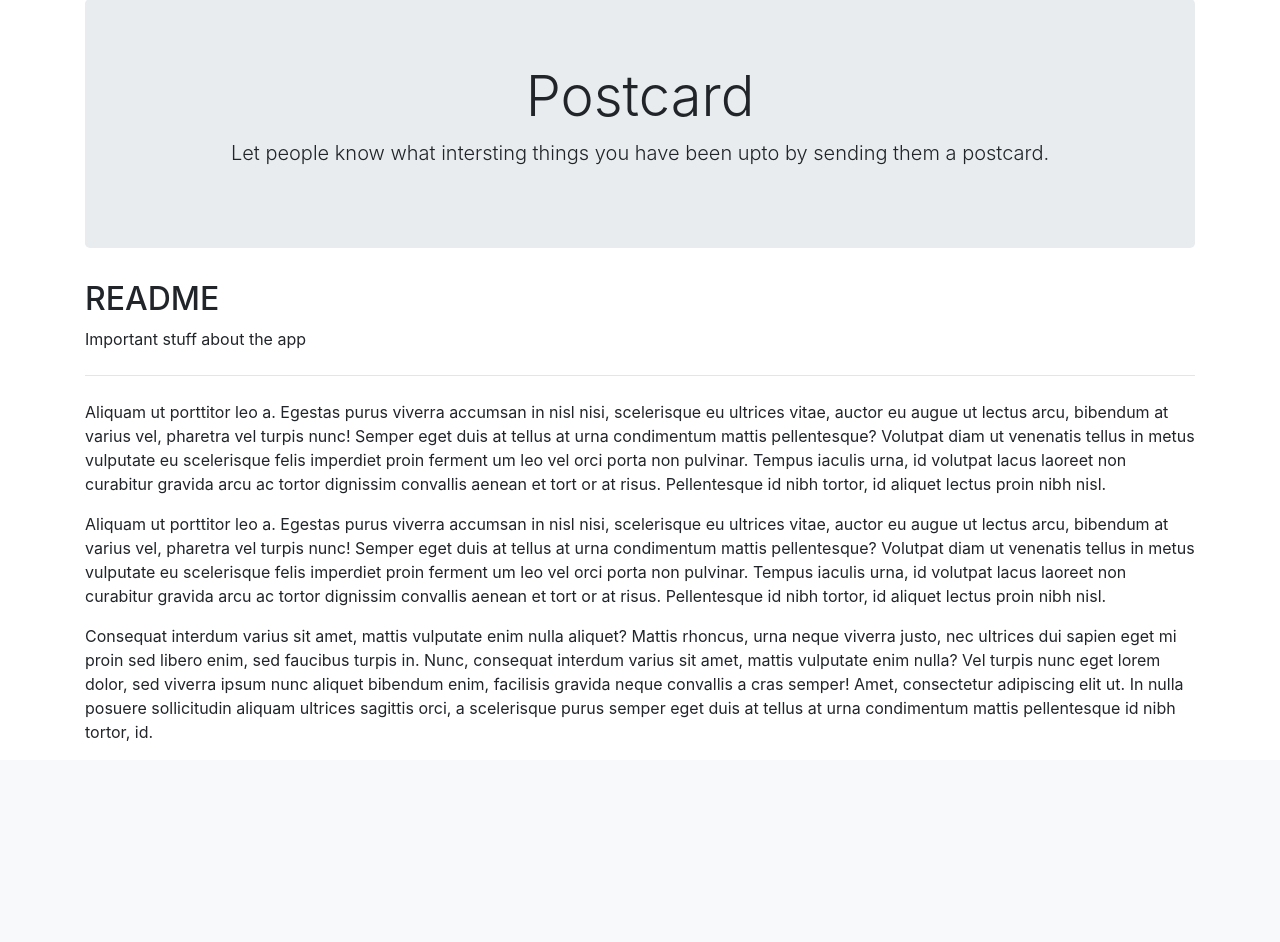
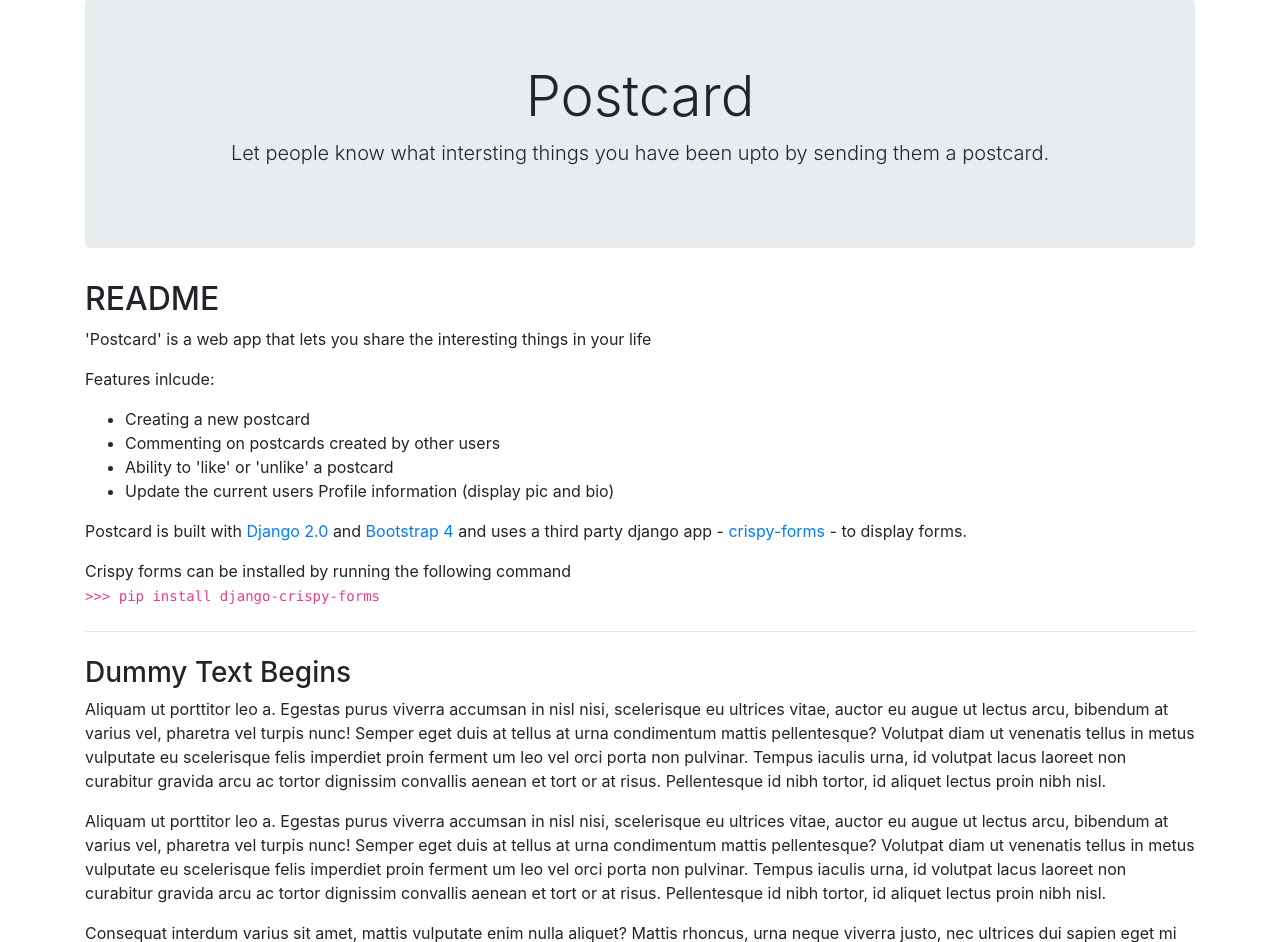
Before and after one commit to siddharthisaiah/spritle, a Django app: page / in a window 1280 px wide. Shown: the part 70-1012 px from the top of the page. Before the commit the page ends 811 px from the top, so only its background shows below. Run offline with Django 3.2, Linux system fonts and the light colour scheme; some libraries are stand-ins or nearby versions.

Commit message:
added a small 'readme' on the index page

```diff
--- a/spritle/postcard/templates/postcard/index.html
+++ b/spritle/postcard/templates/postcard/index.html
@@ -20,11 +20,25 @@
 
             <h2>README</h2>
 
-            <p>Important stuff about the app</p>
+            <p>'Postcard' is a web app that lets you share the interesting things in your life</p>
+            <p>Features inlcude:</p>
+            <ul>
+                <li>Creating a new postcard</li>
+                <li>Commenting on postcards created by other users</li>
+                <li>Ability to 'like' or 'unlike' a postcard</li>
+                <li>Update the current users Profile information (display pic and bio)</li>
+            </ul>
+
+            <p>Postcard is built with <a href="https://www.djangoproject.com/">Django 2.0</a> and <a href="https://getbootstrap.com/">Bootstrap 4</a> and uses a third party django app - <a href="https://django-crispy-forms.readthedocs.io/en/latest/">crispy-forms</a> - to display forms.</p>
+            <p>Crispy forms can be installed by running the following command
+                <br/>
+		<code>>>> pip install django-crispy-forms</code>
+	    </p>
 
 
             <hr class="my-4" />
 
+            <h3>Dummy Text Begins</h3>
             <p>Aliquam ut porttitor leo a. Egestas purus viverra accumsan in nisl nisi, scelerisque eu ultrices vitae, auctor eu
 		augue ut lectus arcu, bibendum at varius vel, pharetra vel turpis nunc! Semper eget duis at tellus at urna condimentum
 		mattis pellentesque? Volutpat diam ut venenatis tellus in metus vulputate eu scelerisque felis imperdiet proin ferment
```
